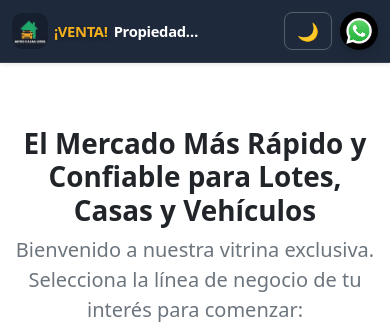
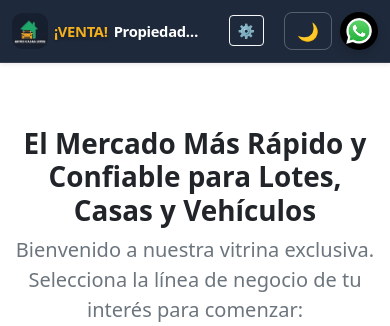
Before and after one commit to sebastianlopezramirez/bienes-raiz, a Flask app: page / in a window 390 px wide. Shown: the top 326 px of the page. Run offline with Flask 3, Linux system fonts and the light colour scheme; data comes from the database, SQL or seed files in the repository.

Commit message:
Mostrar boton admin en celular

```diff
--- a/templates/index.html
+++ b/templates/index.html
@@ -28,7 +28,7 @@
 
                 <div class="ms-auto d-flex align-items-center gap-2">
                     {# Botón panel administrativo #}
-                    <a href="/admin" class="btn btn-outline-light btn-sm fw-bold d-none d-sm-inline-flex" title="Panel de administración">
+                    <a href="/admin" class="btn btn-outline-light btn-sm fw-bold" title="Panel de administración">
                         ⚙️ <span class="d-none d-md-inline ms-1">Admin</span>
                     </a>
 
```
